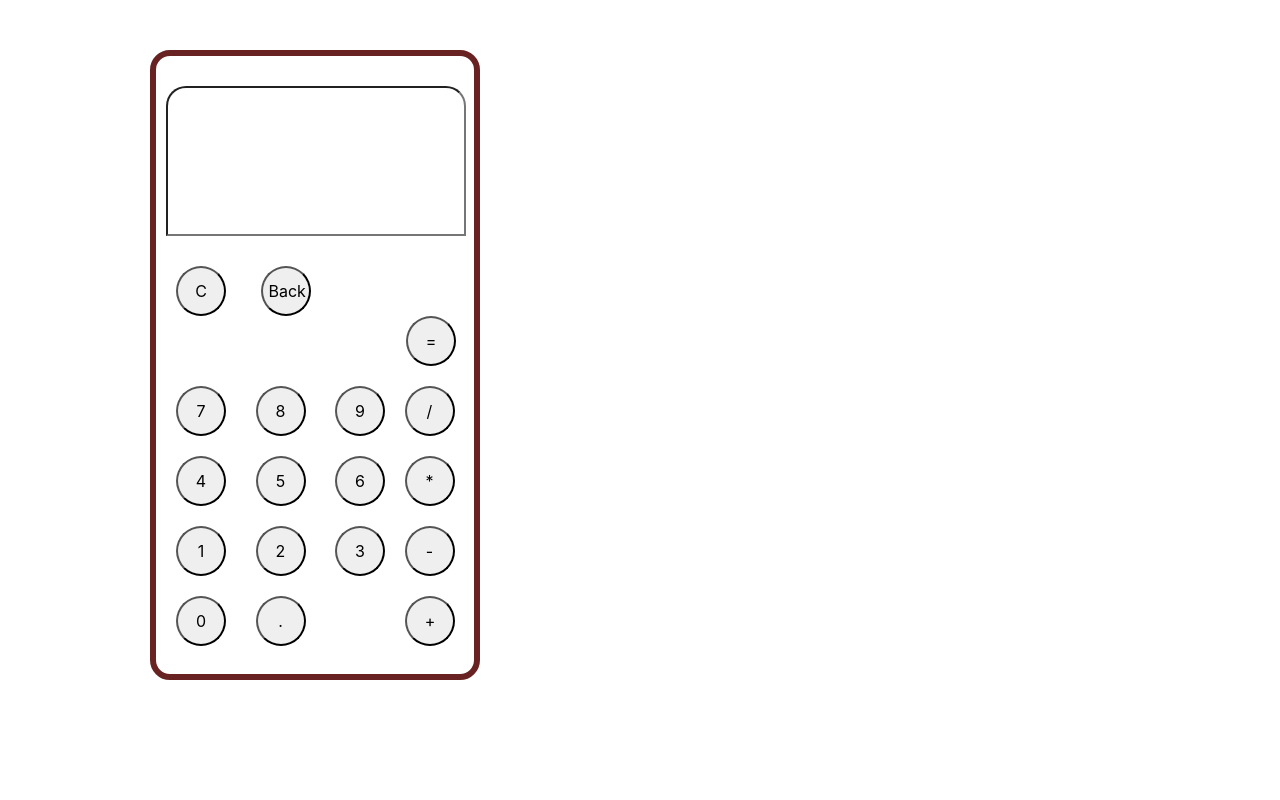
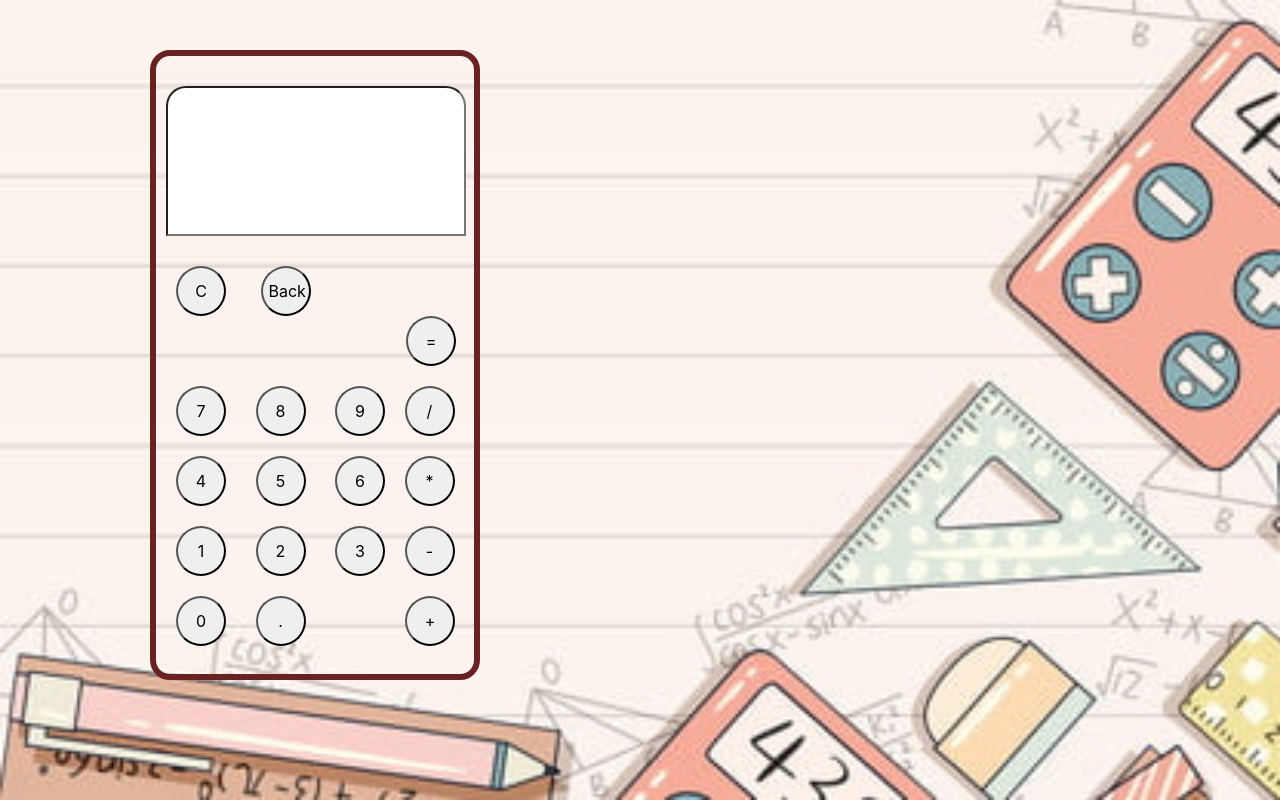
Before and after one commit to OmkarAnand/Calculator, a plain HTML site: page index.html in a window 1280 px wide. Drawn offline with nearby package versions, Linux system fonts and the light colour scheme; the site is published under a folder, as on GitHub Pages, so addresses that start at the root find nothing.

Commit message:
Update style.css

```diff
--- a/style.css
+++ b/style.css
@@ -1,5 +1,5 @@
 body{
-    background-image: url("/Images/calculator.jpg");
+    background-image: url("Images/calculator.jpg");
     background-size: cover;
     background-repeat: no-repeat;
     background-attachment: fixed;
```
